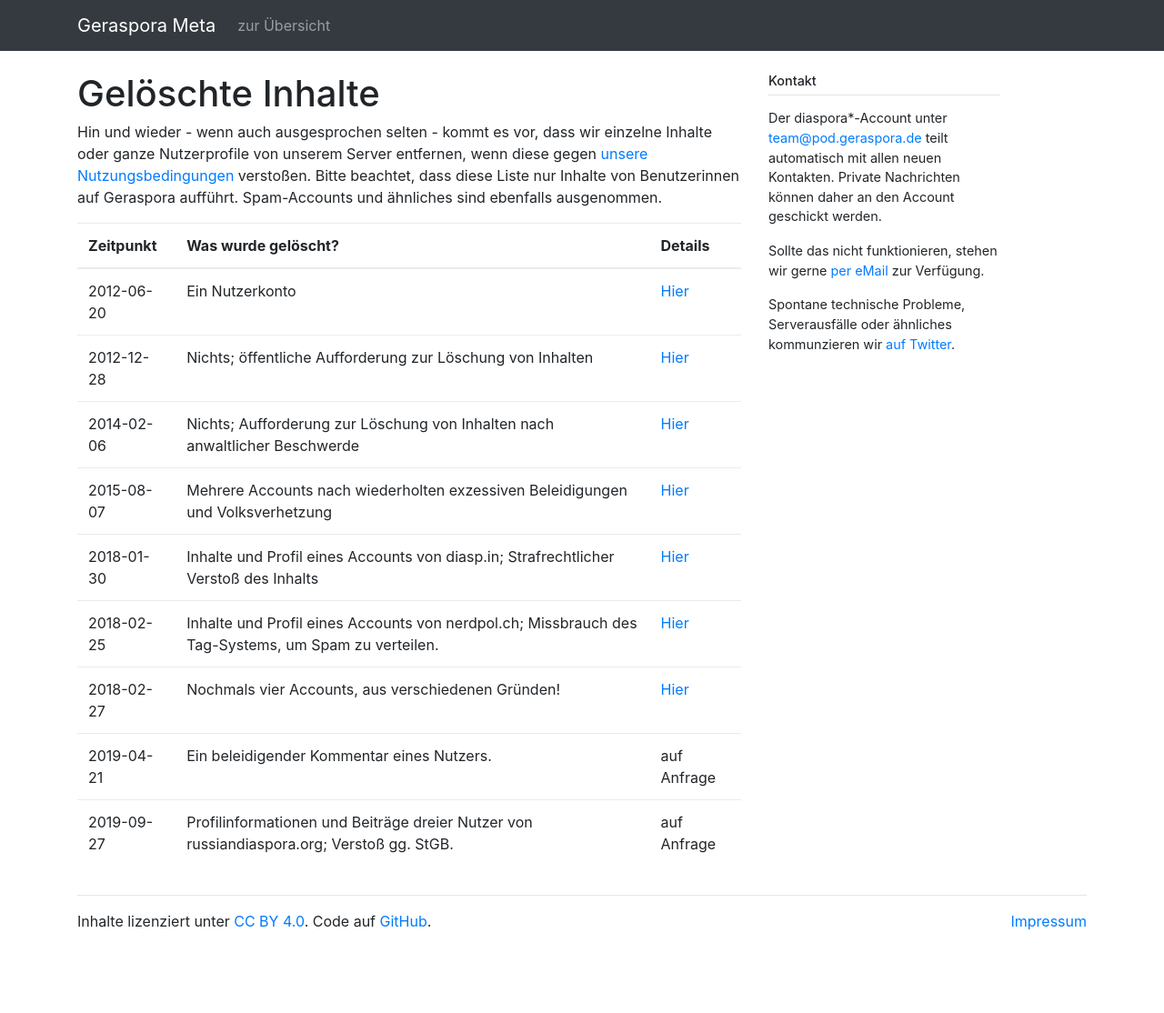
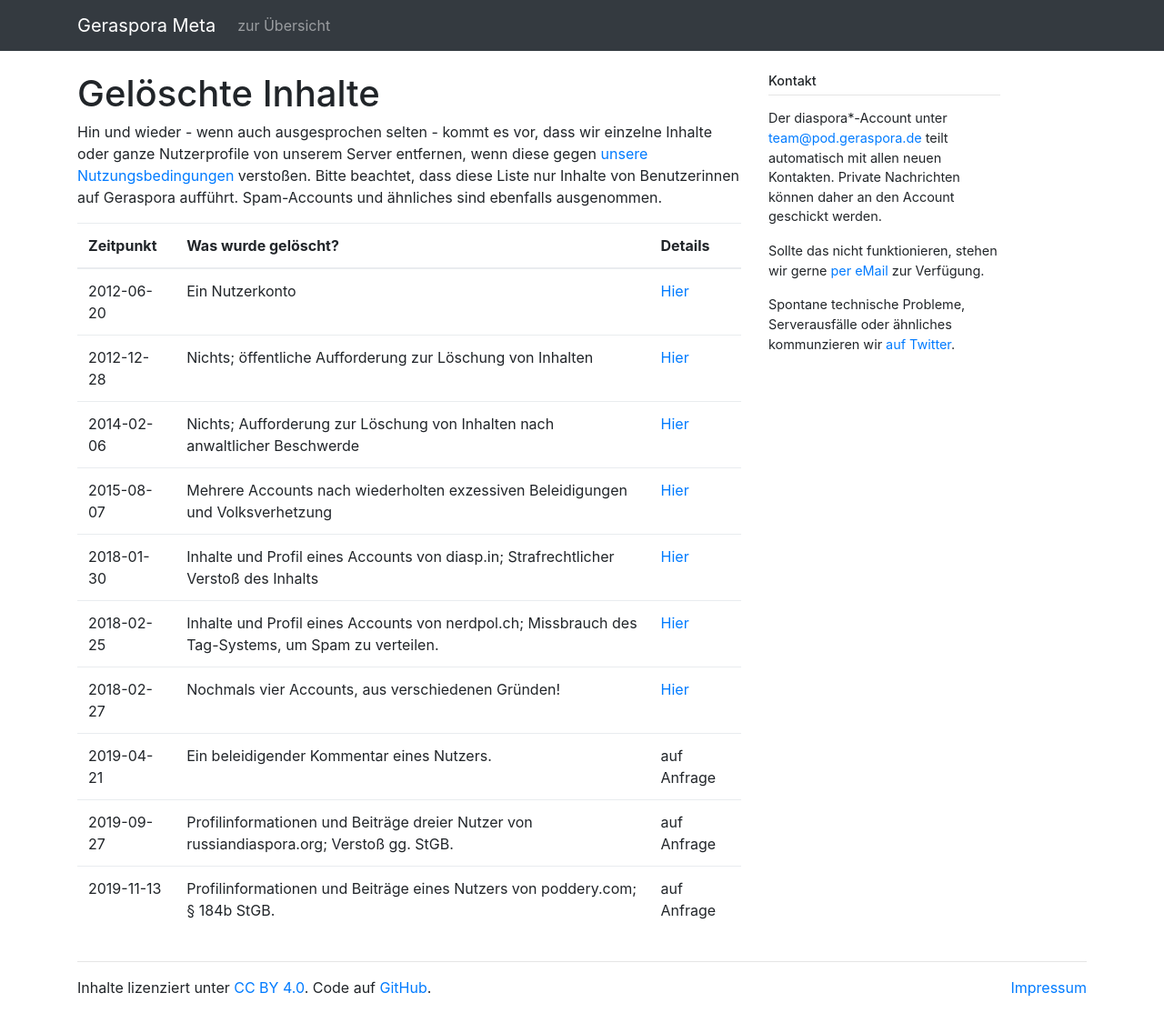
Before and after one commit to geraspora/meta, a Jekyll site: the page built from pod/deleted_contents.md, in a window 1280 px wide. Shown: the whole page at 91% size. Built offline with Jekyll 4.4.1, drawn with Linux system fonts in a browser that asks for light colours; before the commit the page ends 1041 px from its top, so only the background shows below that.

Commit message:
Added one deleted profile.
There are stupid people in the internet.

```diff
--- a/pod/deleted_contents.md
+++ b/pod/deleted_contents.md
@@ -17,3 +17,4 @@ Hin und wieder - wenn auch ausgesprochen selten - kommt es vor, dass wir einzeln
 | 2018-02-27 | Nochmals vier Accounts, aus verschiedenen Gründen!                                                  | [Hier](https://pod.geraspora.de/posts/1e3e7030fded01351cd2101b0e8ace24) |
 | 2019-04-21 | Ein beleidigender Kommentar eines Nutzers.                                                          | auf Anfrage                                                             |
 | 2019-09-27 | Profilinformationen und Beiträge dreier Nutzer von russiandiaspora.org; Verstoß gg. StGB.           | auf Anfrage                                                             |
+| 2019-11-13 | Profilinformationen und Beiträge eines Nutzers von poddery.com; § 184b StGB.                        | auf Anfrage                                                             |
```
